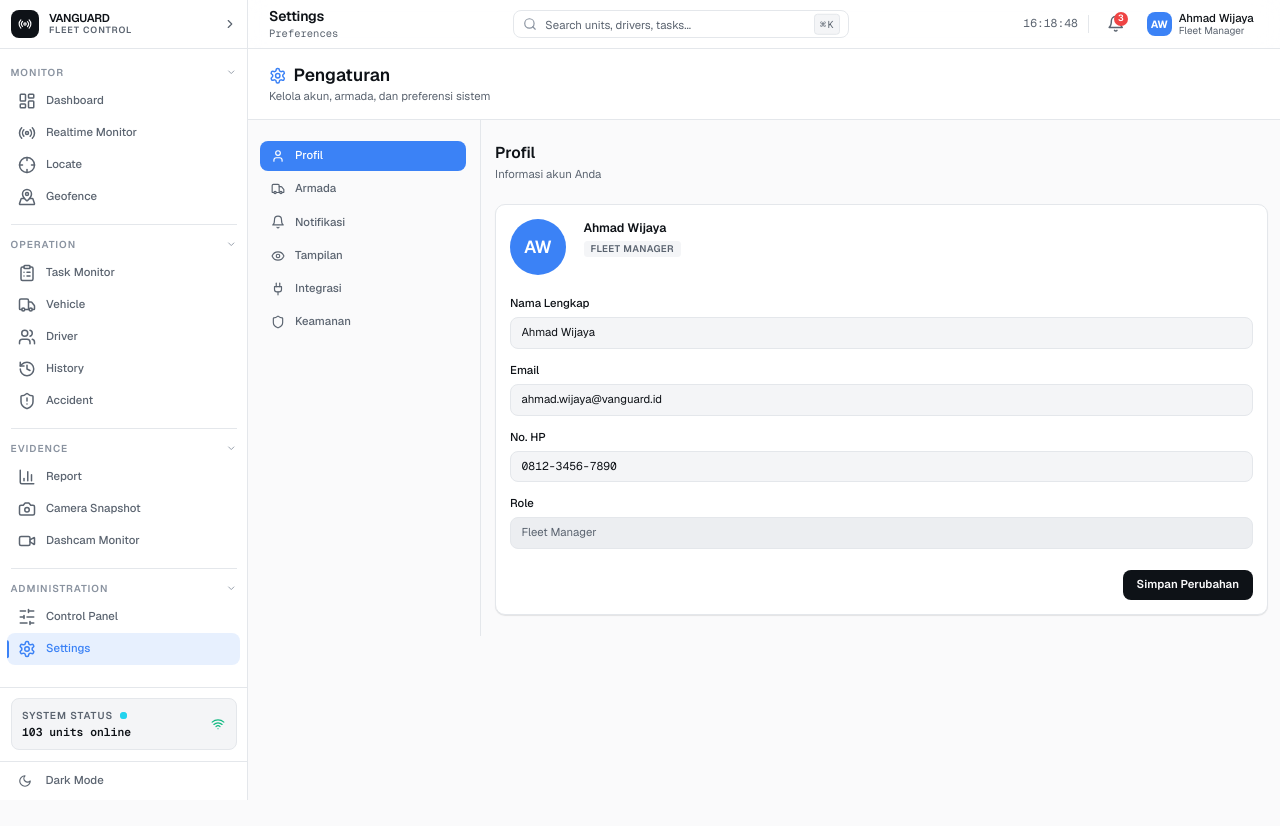
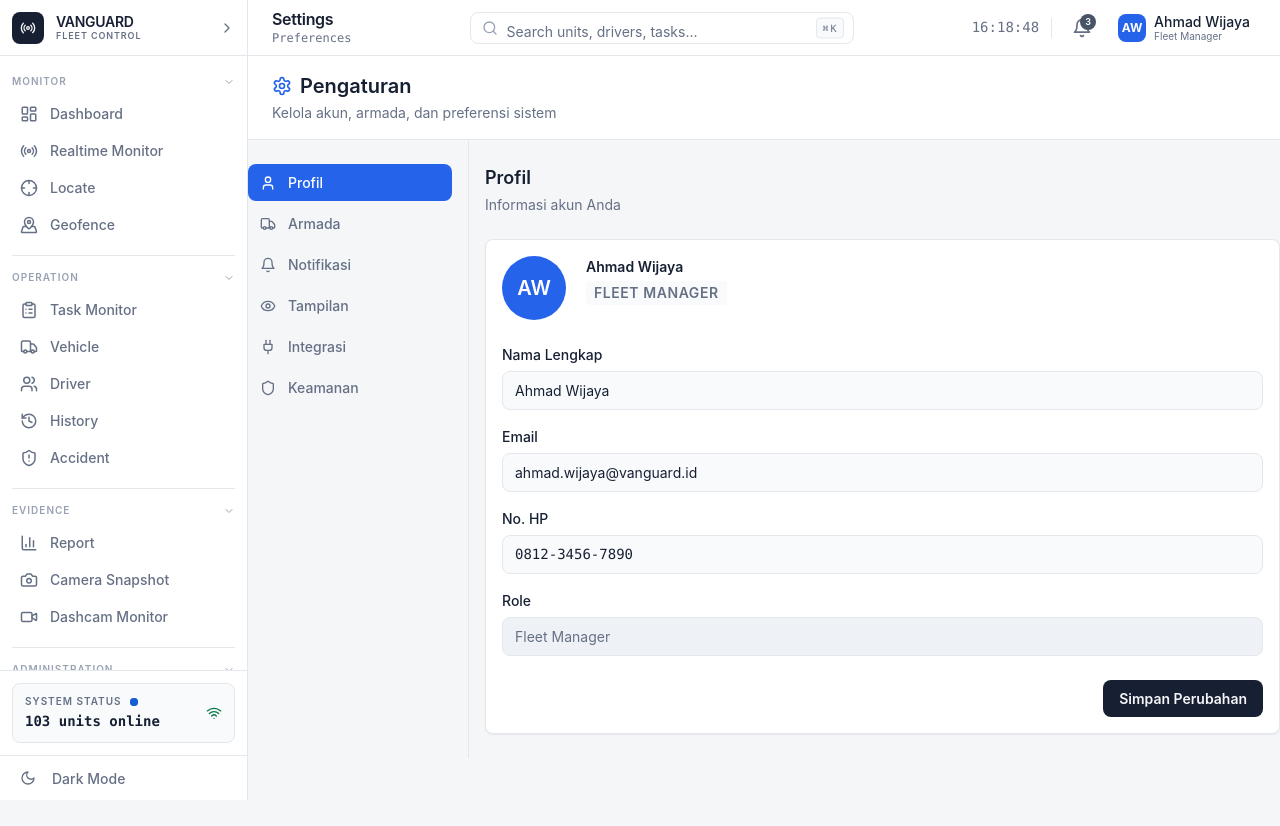
Before and after one commit to vndr08/VANGUARD, a Next.js app in the folder frontend/: page /settings in a window 1280 px wide. Shown: the top 826 px of the page. Built offline with nearby package versions, Linux system fonts and the light colour scheme.

Commit message:
feat: establish calm operational light foundation

```diff
--- a/frontend/src/app/globals.css
+++ b/frontend/src/app/globals.css
@@ -3,70 +3,92 @@
 @tailwind utilities;
 
 /* ══════════════════════════════════════════════════════════════════════════════
-   VANGUARD DESIGN TOKENS — Graphite Command
-   Source: DESIGN.md
+   VANGUARD DESIGN TOKENS — Calm Operational Light
+   Source: docs/VISUAL-DIRECTION.md
    ══════════════════════════════════════════════════════════════════════════════ */
 
 @layer base {
   /* ─── Color System ──────────────────────────────────────────────────────── */
-  /* Graphite/Steel neutrals */
+  /* Calm operational light foundation */
   :root {
-    /* Surface hierarchy */
-    --bg: #FAFAFB;
+    /* Canonical neutral palette */
+    --canvas: #F4F6F8;
     --surface-1: #FFFFFF;
-    --surface-2: #F4F5F7;
-    --surface-3: #ECEEF1;
+    --surface-2: #F8FAFC;
+    --surface-3: #EEF2F6;
 
-    /* Borders */
-    --border: #E4E7EB;
-    --border-strong: #CBD1D9;
+    --border-subtle: #E4E7EC;
+    --border-default: #D0D5DD;
+    --border-strong: #98A2B3;
 
-    /* Text */
-    --text: #0E1217;
-    --text-muted: #5B6470;
-    --text-faint: #8A93A0;
+    --text-primary: #172033;
+    --text-secondary: #475467;
+    --text-muted: #667085;
+    --text-disabled: #98A2B3;
 
-    /* Brand — industrial cobalt */
-    --brand: #3B82F6;
-    --brand-hover: #2563EB;
-    --brand-soft: rgba(59, 130, 246, 0.12);
+    /* Canonical brand palette */
+    --brand-700: #1D4ED8;
+    --brand-600: #2563EB;
+    --brand-100: #DBEAFE;
+    --brand-50: #EFF6FF;
 
-    /* Signal — hi-vis amber */
-    --signal: #F59E0B;
-    --signal-soft: rgba(245, 158, 11, 0.12);
+    /* Canonical semantic palette */
+    --healthy: #067647;
+    --healthy-soft: #ECFDF3;
+    --information: #175CD3;
+    --information-soft: #EFF8FF;
+    --warning: #854D0E;
+    --warning-soft: #FFFBEB;
+    --critical: #B42318;
+    --critical-soft: #FEF3F2;
+    --offline: #475467;
+    --offline-soft: #F2F4F7;
+    --unknown: #667085;
+    --unknown-soft: #F9FAFB;
 
-    /* HUD — technical cyan */
-    --hud: #22D3EE;
-    --hud-soft: rgba(34, 211, 238, 0.12);
+    /* Compatibility aliases for existing components */
+    --bg: var(--canvas);
+    --border: var(--border-subtle);
+    --text: var(--text-primary);
+    --text-faint: var(--text-disabled);
 
-    /* Status — vehicle */
-    --st-driving: #10B981;
-    --st-driving-bg: rgba(16, 185, 129, 0.12);
-    --st-idle: #F59E0B;
-    --st-idle-bg: rgba(245, 158, 11, 0.12);
-    --st-stop: #64748B;
-    --st-stop-bg: rgba(100, 116, 139, 0.12);
-    --st-offline: #EF4444;
-    --st-offline-bg: rgba(239, 68, 68, 0.12);
-    --st-delayed: #F97316;
-    --st-delayed-bg: rgba(249, 115, 22, 0.12);
+    --brand: var(--brand-600);
+    --brand-hover: var(--brand-700);
+    --brand-soft: var(--brand-50);
 
-    /* Status — task */
-    --task-waiting: #64748B;
-    --task-assigned: #3B82F6;
-    --task-progress: #10B981;
-    --task-unloading: #F59E0B;
-    --task-completed: #22C55E;
+    --signal: var(--warning);
+    --signal-soft: var(--warning-soft);
+    --hud: var(--information);
+    --hud-soft: var(--information-soft);
 
-    /* Elevation / Depth */
+    /* Vehicle status compatibility */
+    --st-driving: var(--healthy);
+    --st-driving-bg: var(--healthy-soft);
+    --st-idle: var(--warning);
+    --st-idle-bg: var(--warning-soft);
+    --st-stop: var(--offline);
+    --st-stop-bg: var(--offline-soft);
+    --st-offline: var(--offline);
+    --st-offline-bg: var(--offline-soft);
+    --st-delayed: var(--warning);
+    --st-delayed-bg: var(--warning-soft);
+
+    /* Task status compatibility */
+    --task-waiting: var(--offline);
+    --task-assigned: var(--information);
+    --task-progress: var(--healthy);
+    --task-unloading: var(--warning);
+    --task-completed: var(--healthy);
+
+    /* Elevation: divider-first, no decorative glow */
     --elev-0: none;
-    --elev-1: 0 1px 0 rgba(0,0,0,.06), 0 1px 2px rgba(0,0,0,.04);
-    --elev-2: 0 4px 12px rgba(0,0,0,.08), 0 1px 0 rgba(255,255,255,0.04) inset;
-    --elev-3: 0 16px 48px rgba(0,0,0,.12), 0 1px 0 rgba(255,255,255,0.05) inset;
-    --glow-live: 0 0 0 2px rgba(34,211,238,.25), 0 0 16px rgba(34,211,238,.25);
+    --elev-1: 0 1px 2px rgba(16, 24, 40, 0.06);
+    --elev-2: 0 4px 12px rgba(16, 24, 40, 0.10);
+    --elev-3: 0 16px 40px rgba(16, 24, 40, 0.14);
+    --glow-live: none;
 
-    /* Glass for overlays */
-    --glass-bg: rgba(255, 255, 255, 0.85);
+    /* Legacy glass surfaces become solid */
+    --glass-bg: var(--surface-1);
 
     /* Z-index scale */
     --z-map: 0;
@@ -79,8 +101,8 @@
     --z-tooltip: 100;
 
     /* Font families (from Geist) */
-    --font-sans: var(--font-geist-sans), ui-sans-serif, system-ui, -apple-system, BlinkMacSystemFont, "Segoe UI", sans-serif;
-    --font-mono: var(--font-geist-mono), ui-monospace, SFMono-Regular, "SF Mono", Menlo, Consolas, "Liberation Mono", monospace;
+    --font-sans: Inter, ui-sans-serif, system-ui, -apple-system, BlinkMacSystemFont, "Segoe UI", sans-serif;
+    --font-mono: ui-monospace, SFMono-Regular, "SF Mono", Menlo, Consolas, "Liberation Mono", monospace;
   }
 
   .dark {
@@ -111,22 +133,41 @@
     --elev-3: 0 16px 48px rgba(0,0,0,.5), 0 1px 0 rgba(255,255,255,.04) inset;
 
     /* Glass dock for dark mode */
-    --glass-bg: rgba(20, 24, 29, 0.85);
+    --glass-bg: var(--surface-1);
 
     /* Font families */
-    --font-sans: var(--font-geist-sans), ui-sans-serif, system-ui, -apple-system, BlinkMacSystemFont, "Segoe UI", sans-serif;
-    --font-mono: var(--font-geist-mono), ui-monospace, SFMono-Regular, "SF Mono", Menlo, Consolas, "Liberation Mono", monospace;
+    --font-sans: Inter, ui-sans-serif, system-ui, -apple-system, BlinkMacSystemFont, "Segoe UI", sans-serif;
+    --font-mono: ui-monospace, SFMono-Regular, "SF Mono", Menlo, Consolas, "Liberation Mono", monospace;
   }
 
   /* ─── Typography Scale ────────────────────────────────────────────────────── */
   :root {
-    --text-display: clamp(1.75rem, 3vw, 1.75rem);  /* 28px */
-    --text-h1: 1.25rem;                              /* 20px */
-    --text-h2: 1rem;                                  /* 16px */
-    --text-body: 0.875rem;                            /* 14px */
-    --text-sm: 0.8125rem;                             /* 13px */
-    --text-label: 0.6875rem;                          /* 11px */
-    --text-mono-kpi: 1.5rem;                          /* 24px */
+    /* Canonical type scale */
+    --text-display-sm: 1.5rem;       /* 24px */
+    --text-heading-md: 1.125rem;     /* 18px */
+    --text-heading-sm: 1rem;         /* 16px */
+    --text-body-md: 0.875rem;        /* 14px */
+    --text-body-strong: 0.875rem;    /* 14px */
+    --text-label-md: 0.875rem;       /* 14px */
+    --text-metadata-sm: 0.75rem;     /* 12px */
+    --text-metric-lg: 1.5rem;        /* 24px */
+
+    --leading-display-sm: 2rem;      /* 32px */
+    --leading-heading-md: 1.625rem;  /* 26px */
+    --leading-heading-sm: 1.5rem;    /* 24px */
+    --leading-body-md: 1.3125rem;    /* 21px */
+    --leading-label-md: 1.25rem;     /* 20px */
+    --leading-metadata-sm: 1.125rem; /* 18px */
+    --leading-metric-lg: 1.875rem;   /* 30px */
+
+    /* Compatibility aliases */
+    --text-display: var(--text-display-sm);
+    --text-h1: var(--text-heading-md);
+    --text-h2: var(--text-heading-sm);
+    --text-body: var(--text-body-md);
+    --text-sm: var(--text-body-md);
+    --text-label: var(--text-label-md);
+    --text-mono-kpi: var(--text-metric-lg);
 
     --leading-tight: 1.25;
     --leading-normal: 1.5;
@@ -163,21 +204,27 @@
     --radius-sm: 4px;
     --radius-md: 6px;
     --radius-lg: 8px;
-    --radius-xl: 10px;
-    --radius-2xl: 14px;
-    --radius-full: 9999px;
+    --radius-full: 999px;
+
+    /* Compatibility aliases: normal surfaces remain at maximum 8px */
+    --radius-xl: var(--radius-lg);
+    --radius-2xl: var(--radius-lg);
   }
 
   /* ─── Motion Timing ───────────────────────────────────────────────────────── */
   :root {
     --duration-micro: 120ms;
-    --duration-normal: 200ms;
-    --duration-panel: 280ms;
-    --duration-route: 600ms;
-    --duration-slow: 900ms;
+    --duration-normal: 180ms;
+    --duration-panel: 180ms;
+    --duration-modal: 200ms;
+    --duration-route: 240ms;
+    --duration-slow: 200ms;
 
-    --ease-out-quint: cubic-bezier(0.22, 1, 0.36, 1);
-    --ease-spring: cubic-bezier(0.34, 1.56, 0.64, 1);
+    --ease-standard: cubic-bezier(0.2, 0, 0, 1);
+
+    /* Compatibility aliases: no bounce */
+    --ease-out-quint: var(--ease-standard);
+    --ease-spring: var(--ease-standard);
   }
 }
 
@@ -187,7 +234,7 @@
 }
 
 html {
-  font-size: 14px; /* Base for desktop cockpit */
+  font-size: 16px; /* Preserve rem-to-pixel token accuracy */
   -webkit-font-smoothing: antialiased;
   -moz-osx-font-smoothing: grayscale;
   text-rendering: optimizeLegibility;
@@ -286,8 +333,6 @@ body {
   /* Glass card variant */
   .card-glass {
     background: var(--glass-bg);
-    backdrop-filter: blur(12px);
-    -webkit-backdrop-filter: blur(12px);
     border: 1px solid var(--border-strong);
     border-radius: var(--radius-xl);
   }
@@ -480,7 +525,7 @@ body {
 
   /* Live pulse for driving status */
   .status-live {
-    animation: live-pulse 2s ease-in-out infinite;
+    animation: none;
   }
 
   @keyframes live-pulse {
@@ -816,14 +861,12 @@ body {
   }
 
   .animate-live-pulse {
-    animation: live-pulse 2s ease-in-out infinite;
+    animation: none;
   }
 
   /* Glass utility for map overlays */
   .glass {
     background: var(--glass-bg);
-    backdrop-filter: blur(12px);
-    -webkit-backdrop-filter: blur(12px);
   }
 
   /* Background alias */
--- a/frontend/src/components/ThemeProvider.tsx
+++ b/frontend/src/components/ThemeProvider.tsx
@@ -53,13 +53,8 @@ export function ThemeProvider({ children }: ThemeProviderProps) {
     const savedTheme = localStorage.getItem("vanguard-theme") as Theme | null;
     const savedDensity = localStorage.getItem("vanguard-density") as Density | null;
 
-    // Check system preference
-    const systemPrefersDark = window.matchMedia(
-      "(prefers-color-scheme: dark)"
-    ).matches;
-
-    // Theme: saved > system
-    const initialTheme = savedTheme ?? (systemPrefersDark ? "dark" : "light");
+    // Light-first baseline. A valid saved preference remains respected.
+    const initialTheme: Theme = savedTheme === "dark" ? "dark" : "light";
     setThemeState(initialTheme);
 
     // Density: saved > default (compact for cockpit)
@@ -70,24 +65,15 @@ export function ThemeProvider({ children }: ThemeProviderProps) {
     setReducedMotion(motionQuery.matches);
 
     // Listen for changes
-    const handleThemeChange = (e: MediaQueryListEvent) => {
-      if (!localStorage.getItem("vanguard-theme")) {
-        setThemeState(e.matches ? "dark" : "light");
-      }
-    };
-
     const handleMotionChange = (e: MediaQueryListEvent) => {
       setReducedMotion(e.matches);
     };
 
-    const themeQuery = window.matchMedia("(prefers-color-scheme: dark)");
-    themeQuery.addEventListener("change", handleThemeChange);
     motionQuery.addEventListener("change", handleMotionChange);
 
     setMounted(true);
 
     return () => {
-      themeQuery.removeEventListener("change", handleThemeChange);
       motionQuery.removeEventListener("change", handleMotionChange);
     };
   }, []);
--- a/frontend/tailwind.config.ts
+++ b/frontend/tailwind.config.ts
@@ -2,7 +2,7 @@ import type { Config } from "tailwindcss";
 
 /*
  * VANGUARD Design System — Tailwind Extension
- * Source: DESIGN.md tokens
+ * Source: docs/VISUAL-DIRECTION.md
  *
  * Usage:
  * - Colors: bg-surface-1, text-brand, border-st-driving, bg-st-driving-bg
@@ -20,7 +20,8 @@ const config: Config = {
     extend: {
       /* ─── Colors ──────────────────────────────────────────────────────── */
       colors: {
-        // Surface hierarchy
+        // Canonical surfaces
+        canvas: "var(--canvas)",
         bg: "var(--bg)",
         background: "var(--bg)",
         surface: {
@@ -29,37 +30,69 @@ const config: Config = {
           3: "var(--surface-3)",
         },
 
-        // Border
+        // Canonical borders
         border: {
           DEFAULT: "var(--border)",
+          subtle: "var(--border-subtle)",
+          default: "var(--border-default)",
           strong: "var(--border-strong)",
         },
 
-        // Text
-        foreground: "var(--text)",
+        // Canonical text
+        foreground: "var(--text-primary)",
+        secondary: "var(--text-secondary)",
         muted: "var(--text-muted)",
         faint: "var(--text-faint)",
+        disabled: "var(--text-disabled)",
 
         // Brand
         brand: {
           DEFAULT: "var(--brand)",
           hover: "var(--brand-hover)",
           soft: "var(--brand-soft)",
+          50: "var(--brand-50)",
+          100: "var(--brand-100)",
+          600: "var(--brand-600)",
+          700: "var(--brand-700)",
         },
 
-        // Signal (hi-vis amber)
+        // Canonical semantic colors
+        healthy: {
+          DEFAULT: "var(--healthy)",
+          soft: "var(--healthy-soft)",
+        },
+        information: {
+          DEFAULT: "var(--information)",
+          soft: "var(--information-soft)",
+        },
+        warning: {
+          DEFAULT: "var(--warning)",
+          soft: "var(--warning-soft)",
+        },
+        critical: {
+          DEFAULT: "var(--critical)",
+          soft: "var(--critical-soft)",
+        },
+        offline: {
+          DEFAULT: "var(--offline)",
+          soft: "var(--offline-soft)",
+        },
+        unknown: {
+          DEFAULT: "var(--unknown)",
+          soft: "var(--unknown-soft)",
+        },
+
+        // Legacy semantic aliases
         signal: {
           DEFAULT: "var(--signal)",
           soft: "var(--signal-soft)",
         },
-
-        // HUD (technical cyan)
         hud: {
           DEFAULT: "var(--hud)",
           soft: "var(--hud-soft)",
         },
 
-        // Vehicle status
+        // Vehicle status compatibility
         st: {
           driving: {
             DEFAULT: "var(--st-driving)",
@@ -83,7 +116,7 @@ const config: Config = {
           },
         },
 
-        // Task status
+        // Task status compatibility
         task: {
           waiting: "var(--task-waiting)",
           assigned: "var(--task-assigned)",
@@ -110,18 +143,74 @@ const config: Config = {
 
       /* ─── Typography ───────────────────────────────────────────────────── */
       fontSize: {
-        display: ["var(--text-display)", { lineHeight: "1.25", fontWeight: "600" }],
-        h1: ["1.25rem", { lineHeight: "1.75rem", fontWeight: "600" }],
-        h2: ["1rem", { lineHeight: "1.5rem", fontWeight: "600" }],
-        body: ["0.875rem", { lineHeight: "1.5" }],
-        sm: ["0.8125rem", { lineHeight: "1.125rem" }],
-        label: ["0.6875rem", { lineHeight: "0.875rem", fontWeight: "600" }],
-        mono: ["var(--text-mono-kpi)", { lineHeight: "1.875rem", fontWeight: "600" }],
+        // Canonical type scale
+        "display-sm": [
+          "var(--text-display-sm)",
+          { lineHeight: "var(--leading-display-sm)", fontWeight: "600" },
+        ],
+        "heading-md": [
+          "var(--text-heading-md)",
+          { lineHeight: "var(--leading-heading-md)", fontWeight: "600" },
+        ],
+        "heading-sm": [
+          "var(--text-heading-sm)",
+          { lineHeight: "var(--leading-heading-sm)", fontWeight: "600" },
+        ],
+        "body-md": [
+          "var(--text-body-md)",
+          { lineHeight: "var(--leading-body-md)", fontWeight: "400" },
+        ],
+        "body-strong": [
+          "var(--text-body-strong)",
+          { lineHeight: "var(--leading-body-md)", fontWeight: "600" },
+        ],
+        "label-md": [
+          "var(--text-label-md)",
+          { lineHeight: "var(--leading-label-md)", fontWeight: "500" },
+        ],
+        "metadata-sm": [
+          "var(--text-metadata-sm)",
+          { lineHeight: "var(--leading-metadata-sm)", fontWeight: "400" },
+        ],
+        "metric-lg": [
+          "var(--text-metric-lg)",
+          { lineHeight: "var(--leading-metric-lg)", fontWeight: "600" },
+        ],
+
+        // Compatibility aliases
+        display: [
+          "var(--text-display)",
+          { lineHeight: "var(--leading-display-sm)", fontWeight: "600" },
+        ],
+        h1: [
+          "var(--text-h1)",
+          { lineHeight: "var(--leading-heading-md)", fontWeight: "600" },
+        ],
+        h2: [
+          "var(--text-h2)",
+          { lineHeight: "var(--leading-heading-sm)", fontWeight: "600" },
+        ],
+        body: [
+          "var(--text-body)",
+          { lineHeight: "var(--leading-body-md)" },
+        ],
+        sm: [
+          "var(--text-sm)",
+          { lineHeight: "var(--leading-body-md)" },
+        ],
+        label: [
+          "var(--text-label)",
+          { lineHeight: "var(--leading-label-md)", fontWeight: "500" },
+        ],
+        mono: [
+          "var(--text-mono-kpi)",
+          { lineHeight: "var(--leading-metric-lg)", fontWeight: "600" },
+        ],
       },
 
       fontFamily: {
-        sans: ["var(--font-geist-sans)"],
-        mono: ["var(--font-geist-mono)"],
+        sans: ["var(--font-sans)"],
+        mono: ["var(--font-mono)"],
       },
 
       fontWeight: {
@@ -138,25 +227,25 @@ const config: Config = {
 
       /* ─── Spacing (base 4px) ───────────────────────────────────────────── */
       spacing: {
-        "1": "0.25rem",  // 4px
-        "2": "0.5rem",   // 8px
-        "3": "0.75rem",  // 12px
-        "4": "1rem",     // 16px
-        "5": "1.25rem",  // 20px
-        "6": "1.5rem",   // 24px
-        "8": "2rem",     // 32px
-        "10": "2.5rem",  // 40px
-        "12": "3rem",    // 48px
+        "1": "var(--space-1)",
+        "2": "var(--space-2)",
+        "3": "var(--space-3)",
+        "4": "var(--space-4)",
+        "5": "var(--space-5)",
+        "6": "var(--space-6)",
+        "8": "var(--space-8)",
+        "10": "var(--space-10)",
+        "12": "var(--space-12)",
       },
 
       /* ─── Border Radius ────────────────────────────────────────────────── */
       borderRadius: {
-        sm: "4px",
-        md: "6px",
-        lg: "8px",
-        xl: "10px",
-        "2xl": "14px",
-        full: "9999px",
+        sm: "var(--radius-sm)",
+        md: "var(--radius-md)",
+        lg: "var(--radius-lg)",
+        xl: "var(--radius-xl)",
+        "2xl": "var(--radius-2xl)",
+        full: "var(--radius-full)",
       },
 
       /* ─── Shadows / Elevation ───────────────────────────────────────────── */
@@ -171,28 +260,30 @@ const config: Config = {
 
       /* ─── Z-Index ──────────────────────────────────────────────────────── */
       zIndex: {
-        map: "0",
-        route: "10",
-        marker: "20",
-        cluster: "25",
-        dock: "40",
-        toast: "60",
-        modal: "80",
-        tooltip: "100",
+        map: "var(--z-map)",
+        route: "var(--z-route)",
+        marker: "var(--z-marker)",
+        cluster: "var(--z-cluster)",
+        dock: "var(--z-dock)",
+        toast: "var(--z-toast)",
+        modal: "var(--z-modal)",
+        tooltip: "var(--z-tooltip)",
       },
 
       /* ─── Transition ───────────────────────────────────────────────────── */
       transitionDuration: {
-        micro: "120ms",
-        normal: "200ms",
-        panel: "280ms",
-        route: "600ms",
-        slow: "900ms",
+        micro: "var(--duration-micro)",
+        normal: "var(--duration-normal)",
+        panel: "var(--duration-panel)",
+        modal: "var(--duration-modal)",
+        route: "var(--duration-route)",
+        slow: "var(--duration-slow)",
       },
 
       transitionTimingFunction: {
-        "ease-out-quint": "cubic-bezier(0.22, 1, 0.36, 1)",
-        spring: "cubic-bezier(0.34, 1.56, 0.64, 1)",
+        standard: "var(--ease-standard)",
+        "ease-out-quint": "var(--ease-out-quint)",
+        spring: "var(--ease-spring)",
       },
 
       /* ─── Animation ────────────────────────────────────────────────────── */
@@ -200,7 +291,7 @@ const config: Config = {
         "fade-in": "fade-in 200ms cubic-bezier(0.22, 1, 0.36, 1) forwards",
         "slide-in": "slide-in 280ms cubic-bezier(0.34, 1.56, 0.64, 1) forwards",
         "scale-in": "scale-in 200ms cubic-bezier(0.34, 1.56, 0.64, 1) forwards",
-        "live-pulse": "live-pulse 2s ease-in-out infinite",
+        "live-pulse": "none",
         "skeleton-shimmer": "skeleton-shimmer 1.5s ease-in-out infinite",
       },
 
```
Also changed, not shown: frontend/src/app/layout.tsx (+2 -11 lines).
